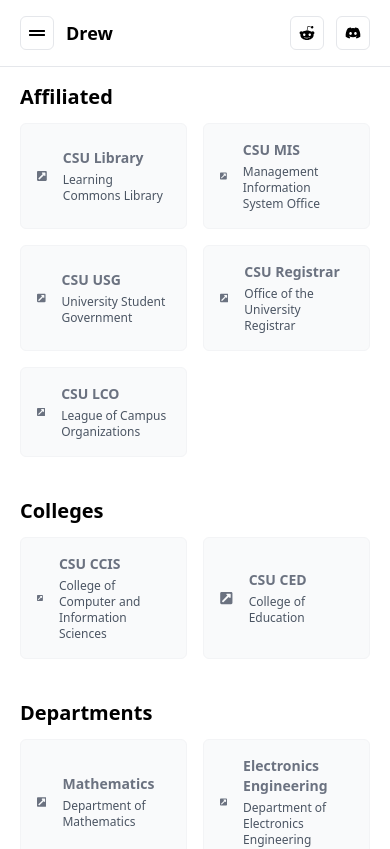
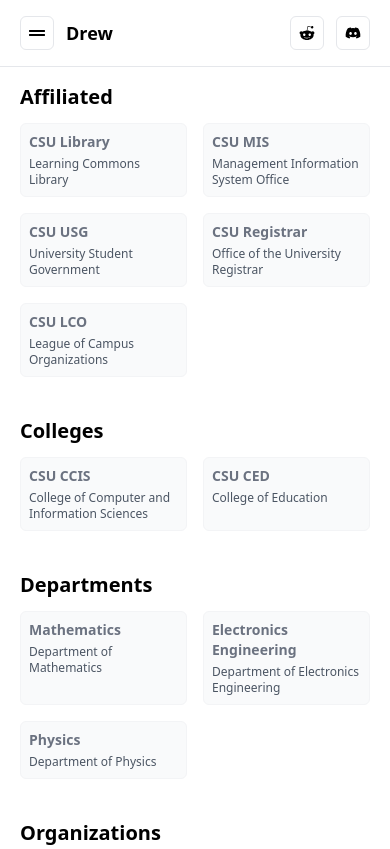
Before and after one commit to kentezrabetita/csu-drew, a Next.js app: page /facebook in a window 390 px wide. Shown: the top 849 px of the page. Built offline with nearby package versions, Linux system fonts and the light colour scheme.

Commit message:
update facebook nextpage responsiveness

```diff
--- a/common/content/facebook.tsx
+++ b/common/content/facebook.tsx
@@ -25,9 +25,11 @@
                           key={page.name}
                           href={page.link}
                           target='_blank'
-                          className='flex flex-row items-center p-4 space-x-4 text-sm font-bold text-gray-500 border border-gray-100 rounded-md dark:bg-gray-900 dark:text-gray-400 dark:border-gray-700 bg-gray-50'
+                          className='flex flex-row p-2 text-sm font-bold text-gray-500 border border-gray-100 rounded-md sm:p-4 sm:space-x-4 sm:items-center dark:bg-gray-900 dark:text-gray-400 dark:border-gray-700 bg-gray-50'
                         >
-                          <FaExternalLinkSquareAlt />
+                          <div className='hidden text-md sm:block'>
+                            <FaExternalLinkSquareAlt />
+                          </div>
                           <div className='flex flex-col space-y-1'>
                             <span>{page.name}</span>
                             <span className='text-xs font-normal text-gray-600'>
```
